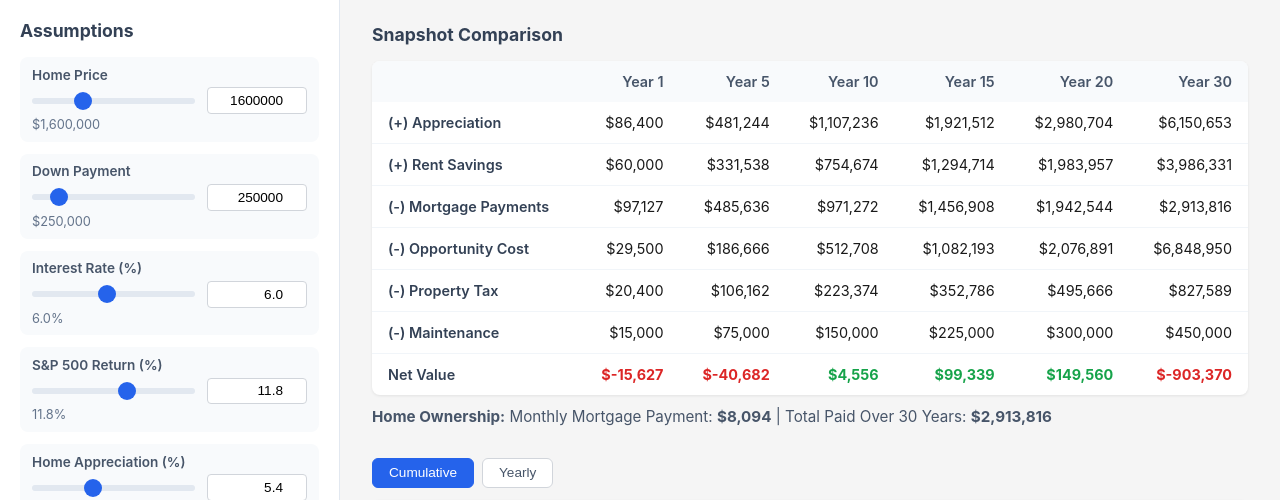
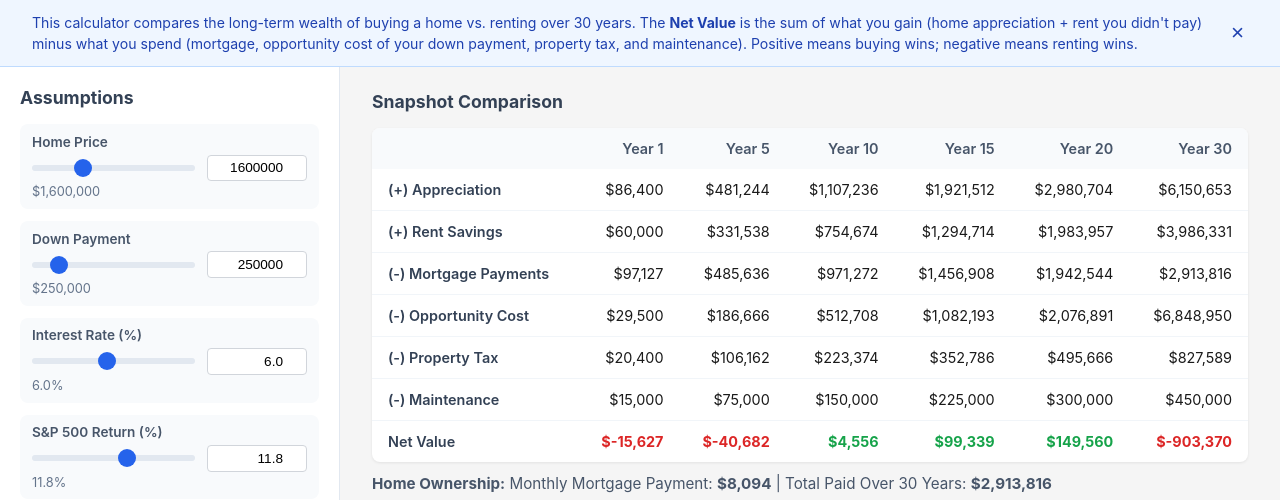
Before and after one commit to hassansaad92/own-or-rent, a FastAPI app: page / in a window 1280 px wide. Shown: the part 98-598 px from the top of the page. Run offline with FastAPI, Linux system fonts and the light colour scheme; some libraries are stand-ins or nearby versions.

Commit message:
Add dismissable info banner explaining the calculator
Co-Authored-By: Claude Opus 4.6 <noreply@anthropic.com>

```diff
--- a/static/app.js
+++ b/static/app.js
@@ -443,5 +443,10 @@ document.addEventListener("mouseup", () => {
     isDragging = false;
 });
 
+// Info banner dismiss
+document.getElementById("info-dismiss").addEventListener("click", () => {
+    document.getElementById("info-banner").classList.add("hidden");
+});
+
 // Initial calculation
 calculate();
--- a/static/style.css
+++ b/static/style.css
@@ -42,6 +42,42 @@ header p {
 
 .metrics-link:hover {
     color: #fff;
+}
+
+/* Info Banner */
+.info-banner {
+    background: #eff6ff;
+    border-bottom: 1px solid #bfdbfe;
+    padding: 0.75rem 2rem;
+    display: flex;
+    align-items: center;
+    gap: 1rem;
+}
+
+.info-banner p {
+    flex: 1;
+    font-size: 0.88rem;
+    color: #1e40af;
+    line-height: 1.5;
+}
+
+.info-banner button {
+    background: none;
+    border: none;
+    color: #1e40af;
+    font-size: 1.4rem;
+    cursor: pointer;
+    padding: 0 0.25rem;
+    line-height: 1;
+    flex-shrink: 0;
+}
+
+.info-banner button:hover {
+    color: #1e3a8a;
+}
+
+.info-banner.hidden {
+    display: none;
 }
 
 /* Two-column layout: sliders left, results right */
--- a/templates/index.html
+++ b/templates/index.html
@@ -17,6 +17,11 @@
             <a href="#" id="metrics-btn" class="metrics-link">Metric Definitions</a>
         </div>
     </header>
+
+    <div class="info-banner" id="info-banner">
+        <p>This calculator compares the long-term wealth of buying a home vs. renting over 30 years. The <strong>Net Value</strong> is the sum of what you gain (home appreciation + rent you didn't pay) minus what you spend (mortgage, opportunity cost of your down payment, property tax, and maintenance). Positive means buying wins; negative means renting wins.</p>
+        <button id="info-dismiss" aria-label="Dismiss">&times;</button>
+    </div>
 
     <div class="app-layout">
         <!-- Left: Sliders -->
```
